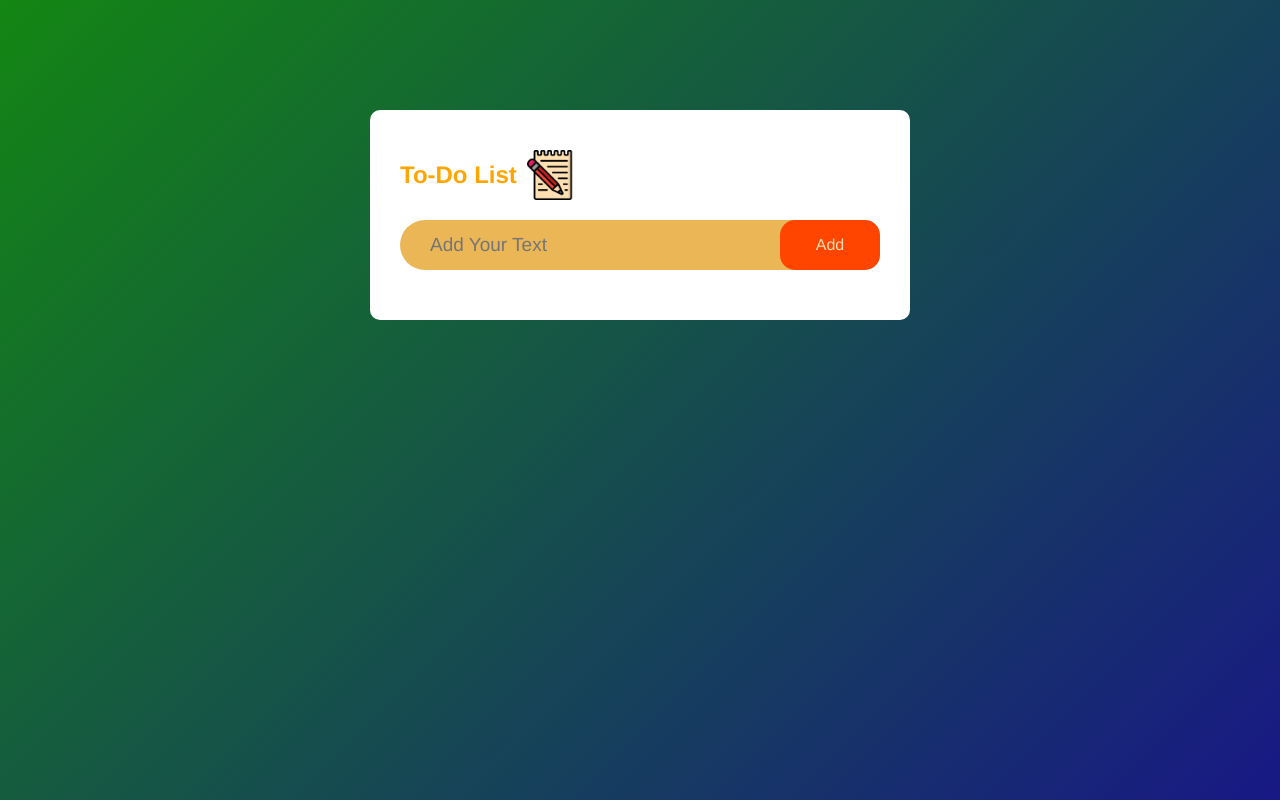
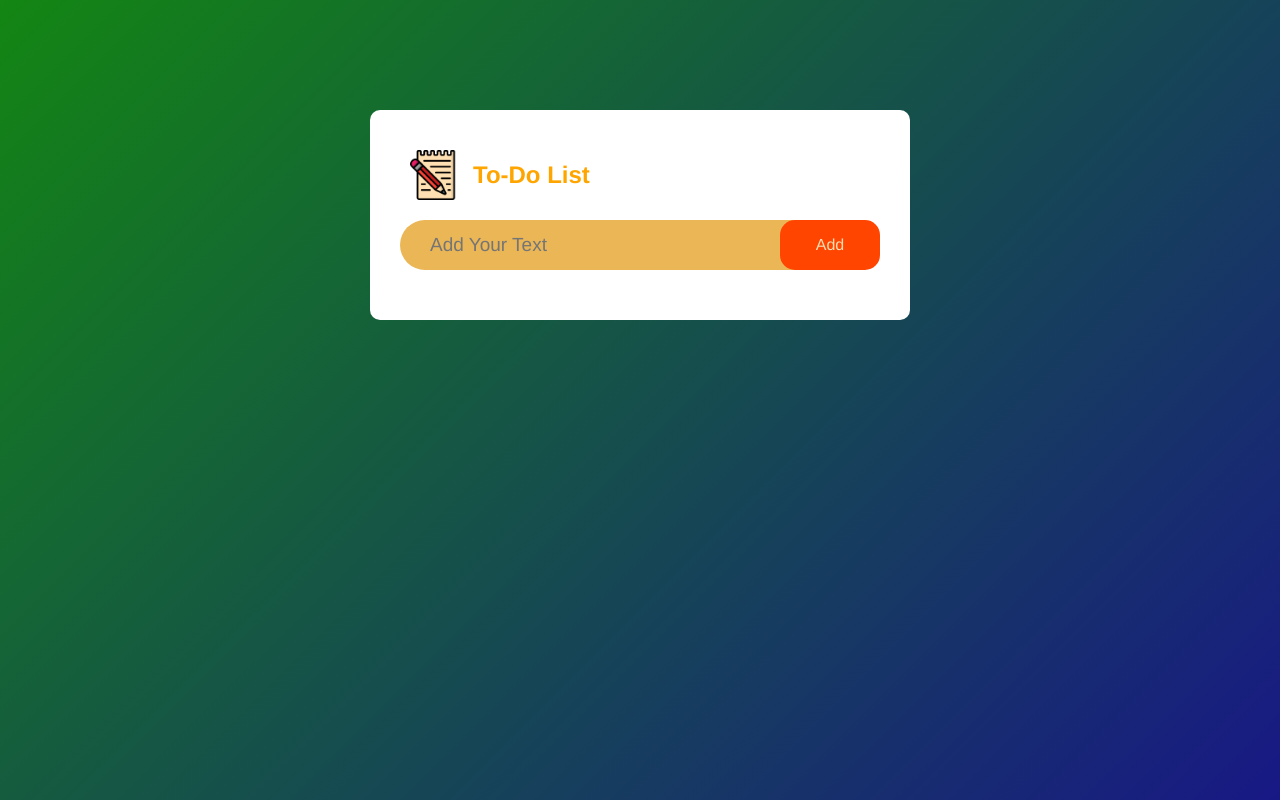
Before and after one commit to Jeffkolin7/ToDoProject, a plain HTML site: page index.html in a window 1280 px wide. Drawn offline with Linux system fonts and the light colour scheme.

Commit message:
Change the img to left and minor change

```diff
--- a/index.html
+++ b/index.html
@@ -11,7 +11,7 @@
 <body>
     <div class="container">
         <div class="todo-app">
-            <h2>To-Do List <img src="paper.png"></h2>
+            <h2><img src="paper.png">     To-Do List</h2>
             <div class="row">
                 <input type="text" id="input-box" placeholder="Add Your Text">
                 <button onclick="addTask()">Add</button>
--- a/style.css
+++ b/style.css
@@ -28,10 +28,12 @@
    margin-bottom: 20px;
  }
 
- .todo-app h2 img {
+ .todo-app img {
    width: 50px;
    height: 50px;
    margin-left: 10px;
+   margin-right: 13px;
+   align-items: center;
  }
 
  .row {
```
